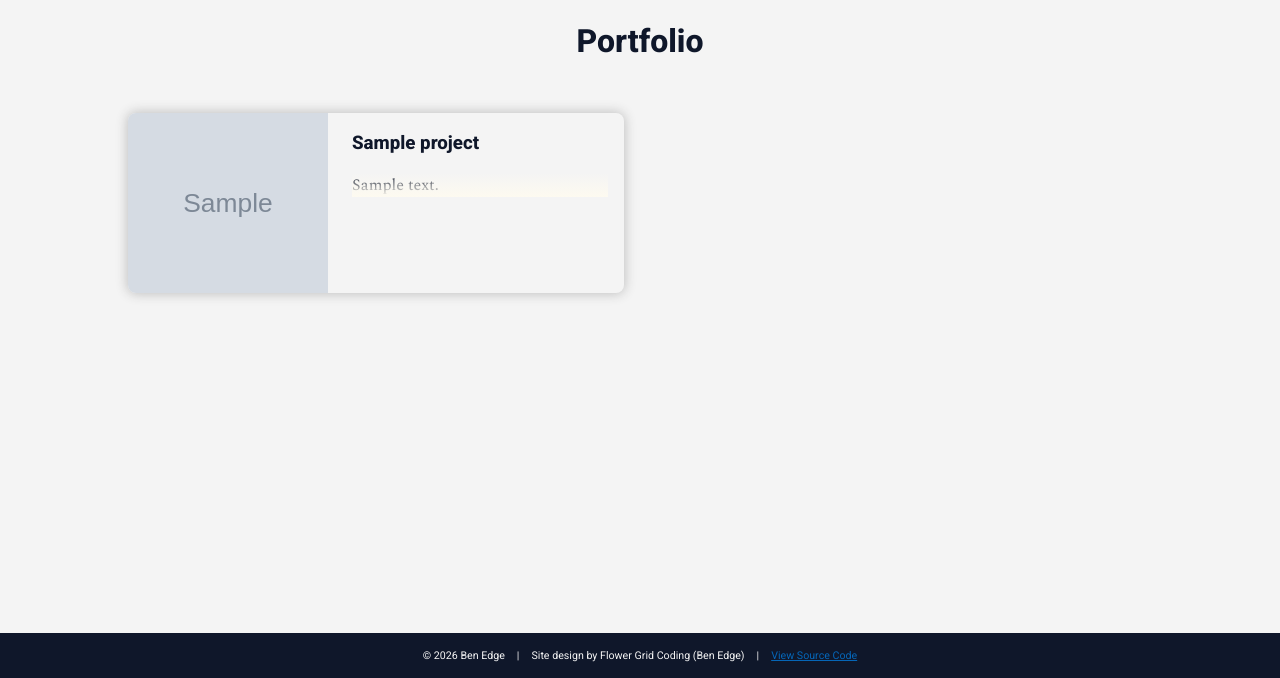
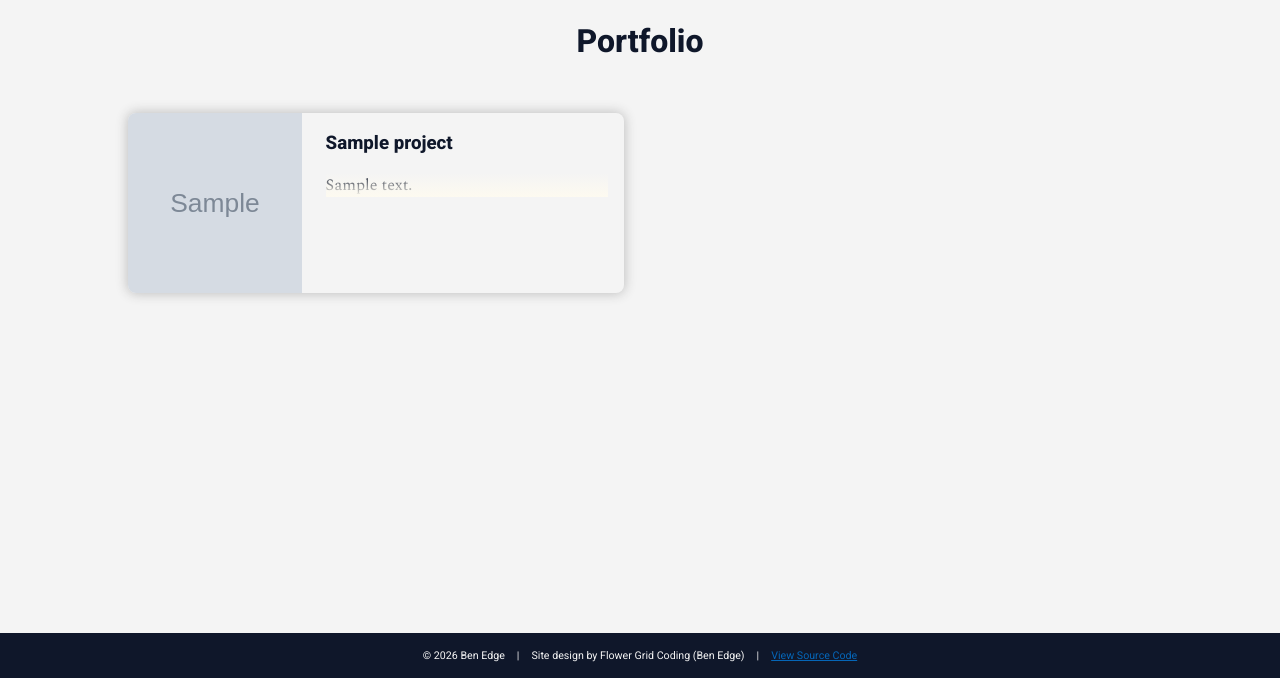
Before and after one commit to FlowerGrid/portfolio_app, a Flask app: page /projects in a window 1280 px wide. Shown: the part 122-800 px from the top of the page. Run offline with Flask 3, Linux system fonts and the light colour scheme; tables that the repository leaves empty hold one stand-in row (values such as "Sample post"); grey boxes marked "Sample" are stand-in pictures; some libraries are stand-ins or nearby versions.

Commit message:
Make project preview image width % instead of px

```diff
--- a/app/blueprints/main/static/css/projects-blogs-styles.css
+++ b/app/blueprints/main/static/css/projects-blogs-styles.css
@@ -35,7 +35,7 @@
     overflow: hidden;
     flex-shrink: 0;
     height: 100%;
-    width: 200px;
+    width: 35%;
 }
 
 .object-pic img {
```
